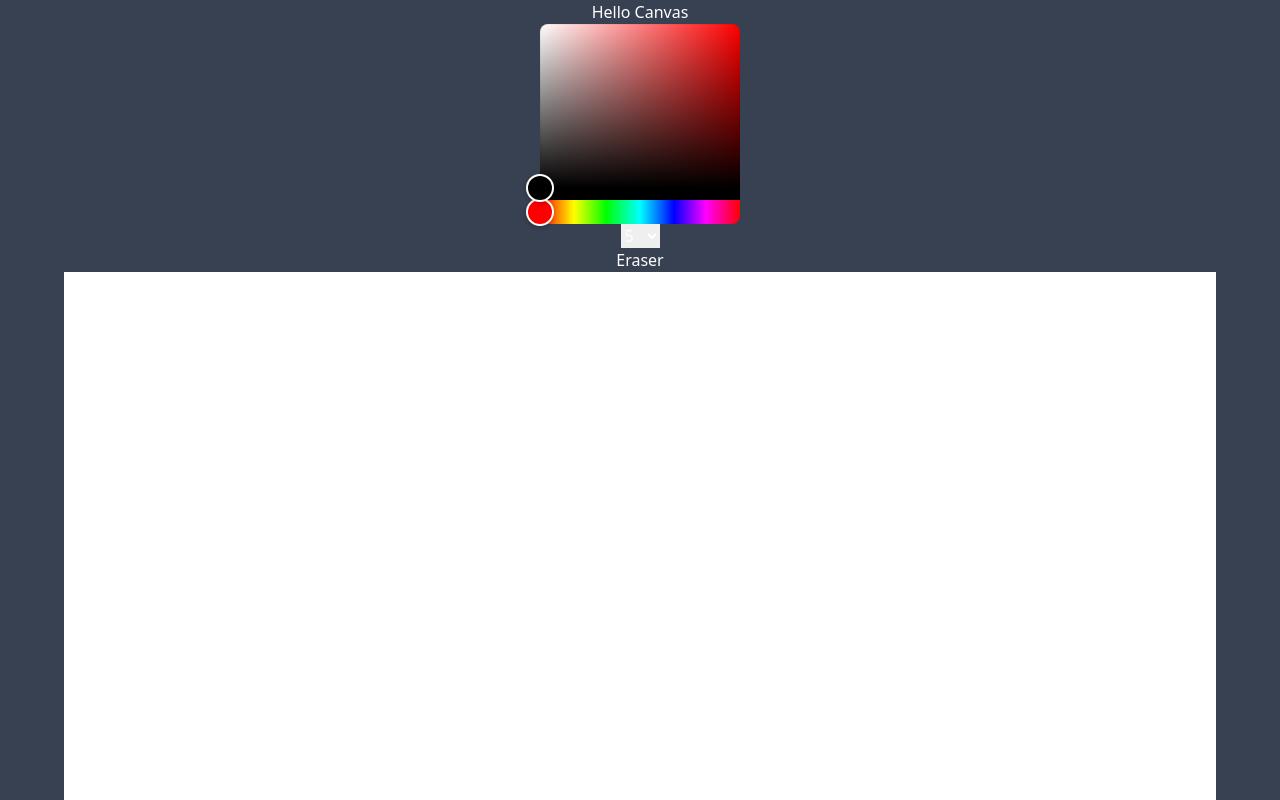
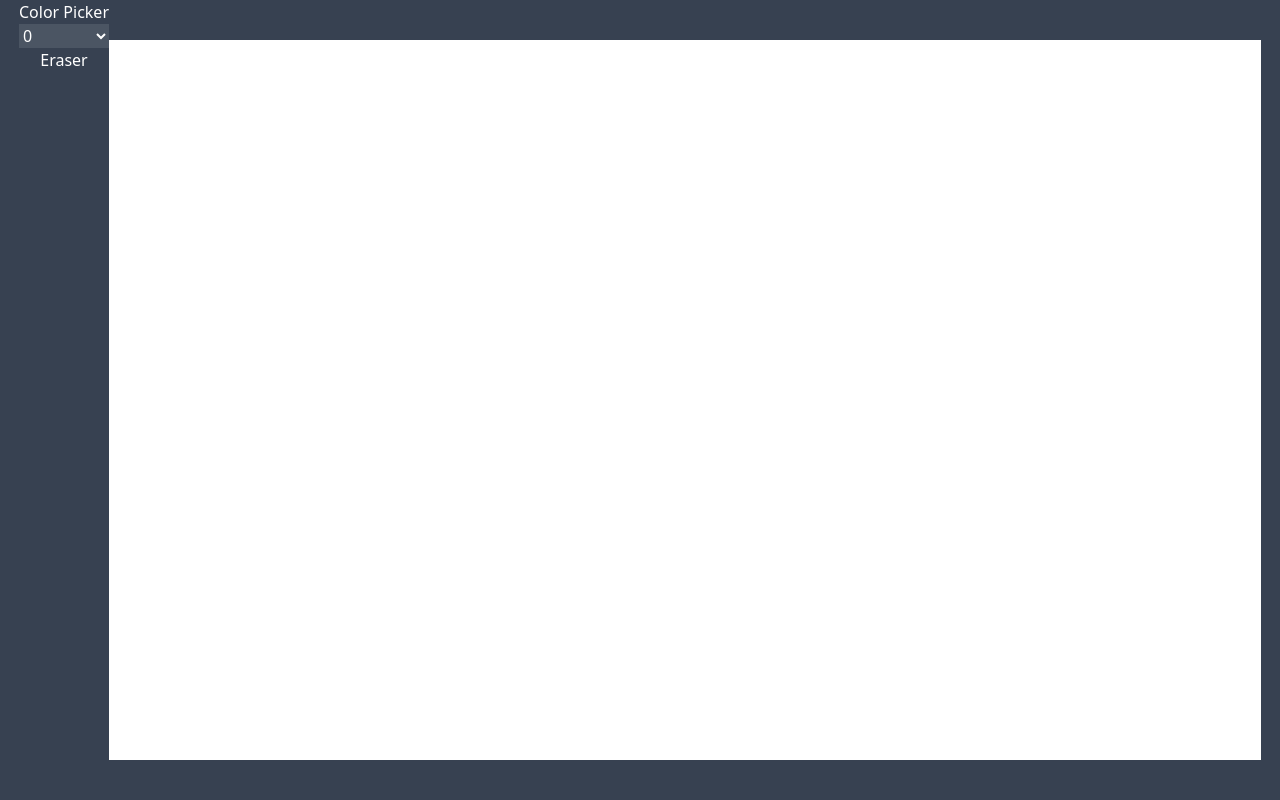
Before and after one commit to theolvq/paint-app-mintbean-hackathon, a Next.js app: page / in a window 1280 px wide. Shown: the top 800 px of the page. Built offline with nearby package versions, Linux system fonts and the light colour scheme.

Commit message:
added left toolbar

```diff
--- a/components/Canvas.tsx
+++ b/components/Canvas.tsx
@@ -39,9 +39,22 @@ const Canvas: FC<IProps> = ({ color, strokeWidth }) => {
     ctx.scale(devicePixelRatio, devicePixelRatio);
     ctx.lineCap = 'round';
     ctx.strokeStyle = color;
+    ctx.fillStyle = color;
     ctx.lineWidth = strokeWidth;
+    ctx.lineJoin = 'bevel';
     ctxRef.current = ctx;
   }, [color, strokeWidth]);
+
+  // const handleClick: MouseEventHandler = ({ nativeEvent }) => {
+  //   const { offsetX, offsetY } = nativeEvent;
+  //   if (isDrawing) return;
+  //   setIsDrawing(true);
+  //   ctxRef.current.beginPath();
+  //   ctxRef.current.arc(offsetX, offsetY, strokeWidth, 0, 2 * Math.PI);
+  //   // ctxRef.current.fillRect(offsetX, offsetY, strokeWidth, strokeWidth);
+  //   ctxRef.current.closePath();
+  //   setIsDrawing(false);
+  // };
 
   const handleMouseDown: MouseEventHandler = ({ nativeEvent }) => {
     const { offsetX, offsetY } = nativeEvent;
@@ -83,6 +96,7 @@ const Canvas: FC<IProps> = ({ color, strokeWidth }) => {
       />
       <canvas
         className='bg-white w-11/12 h-11/12'
+        // onClick={handleClick}
         onMouseDown={handleMouseDown}
         onMouseUp={handleMouseUp}
         onMouseMove={handleMouseMove}
--- a/components/ColorPicker.tsx
+++ b/components/ColorPicker.tsx
@@ -7,7 +7,11 @@ interface IProps {
 }
 
 const ColorPicker: React.FC<IProps> = ({ color, setColor }) => {
-  return <HexColorPicker color={color} onChange={setColor} />;
+  return (
+    <div id='color-picker' className='absolute left-full top-4 '>
+      <HexColorPicker color={color} onChange={setColor} defaultValue={color} />
+    </div>
+  );
 };
 
 export default ColorPicker;
--- a/components/Cursor.tsx
+++ b/components/Cursor.tsx
@@ -13,7 +13,7 @@ const Cursor: FC<IProps> = ({
   strokeWidth,
   color,
 }) => {
-  const cursorRadius = strokeWidth * 1.5;
+  const cursorRadius = strokeWidth;
   return (
     <div
       className={`cursor ${cursorHidden ? 'hidden' : 'block'}`}
--- a/components/StrokeWidthPicker.tsx
+++ b/components/StrokeWidthPicker.tsx
@@ -12,11 +12,12 @@ const StrokeWidthPicker: FC<IProps> = ({ strokeWidth, setStrokeWidth }) => {
   };
 
   const options = useMemo(() => {
-    return Array.from({ length: 30 }, (_, i) => i + 1);
+    return Array.from({ length: 30 }, (_, i) => i * 2);
   }, []);
 
   return (
     <select
+      className='bg-gray-600'
       defaultValue={strokeWidth}
       name='strokeWidth'
       id='strokeWidth'
--- /dev/null
+++ b/components/Toolbar.tsx
@@ -0,0 +1,49 @@
+import React, { FC, useEffect, useState } from 'react';
+import ColorPicker from './ColorPicker';
+import Eraser from './Eraser';
+import StrokeWidthPicker from './StrokeWidthPicker';
+
+interface IProps {
+  color: string;
+  setColor: (color: string) => void;
+  strokeWidth: number;
+  setStrokeWidth: (strokeWidth: number) => void;
+}
+
+const Toolbar: FC<IProps> = ({
+  color,
+  setColor,
+  strokeWidth,
+  setStrokeWidth,
+}) => {
+  const [showColorPicker, setShowColorPicker] = useState(false);
+
+  useEffect(() => {
+    const handleClickOutside = (e: MouseEvent) => {
+      // if (!showColorPicker) return;
+      setShowColorPicker(false);
+    };
+    document.addEventListener('mousedown', handleClickOutside);
+    return () => {
+      document.removeEventListener('mousedown', handleClickOutside);
+    };
+  }, []);
+
+  return (
+    <div className='self-start flex flex-col'>
+      <div className='relative'>
+        <button onClick={() => setShowColorPicker(!showColorPicker)}>
+          Color Picker
+        </button>
+        {showColorPicker && <ColorPicker color={color} setColor={setColor} />}
+      </div>
+      <StrokeWidthPicker
+        strokeWidth={strokeWidth}
+        setStrokeWidth={setStrokeWidth}
+      />
+      <Eraser setColor={setColor} />
+    </div>
+  );
+};
+
+export default Toolbar;
--- a/package.json
+++ b/package.json
@@ -11,7 +11,8 @@
     "next": "12.0.4",
     "react": "17.0.2",
     "react-colorful": "^5.5.1",
-    "react-dom": "17.0.2"
+    "react-dom": "17.0.2",
+    "react-select": "^5.2.1"
   },
   "devDependencies": {
     "@types/node": "16.11.7",
--- a/pages/index.tsx
+++ b/pages/index.tsx
@@ -5,6 +5,7 @@ import Canvas from '../components/Canvas';
 import ColorPicker from '../components/ColorPicker';
 import Eraser from '../components/Eraser';
 import StrokeWidthPicker from '../components/StrokeWidthPicker';
+import Toolbar from '../components/Toolbar';
 
 const Home: NextPage = () => {
   const [color, setColor] = useState('#000000');
@@ -17,14 +18,13 @@ const Home: NextPage = () => {
         <meta name='description' content='Generated by create next app' />
         <link rel='icon' href='/favicon.ico' />
       </Head>
-      <main className='bg-gray-700 text-white min-h-screen flex flex-col justify-center items-center'>
-        <h1>Hello Canvas</h1>
-        <ColorPicker color={color} setColor={setColor} />
-        <StrokeWidthPicker
+      <main className='bg-gray-700 text-white min-h-screen flex justify-center items-center'>
+        <Toolbar
+          color={color}
+          setColor={setColor}
           strokeWidth={strokeWidth}
           setStrokeWidth={setStrokeWidth}
         />
-        <Eraser setColor={setColor} />
         <Canvas color={color} strokeWidth={strokeWidth} />
       </main>
     </>
--- a/styles/globals.css
+++ b/styles/globals.css
@@ -14,4 +14,18 @@
     position: fixed;
     pointer-events: none;
   }
+
+  .tooltip-arrow {
+    @apply border-gray-600;
+    position: absolute;
+    left: -1rem;
+    top: 50%;
+    width: 0;
+    height: 0;
+    border: 0.5rem solid hsla(330, 70%, 98%, 1);
+    /* border-top-color: hsla(330, 70%, 98%, 1); */
+    border-bottom-color: transparent;
+    border-left-color: transparent;
+    border-right-color: transparent;
+  }
 }
```
Also changed, not shown: 2 other files (tests, documents, lock files or other folders).
